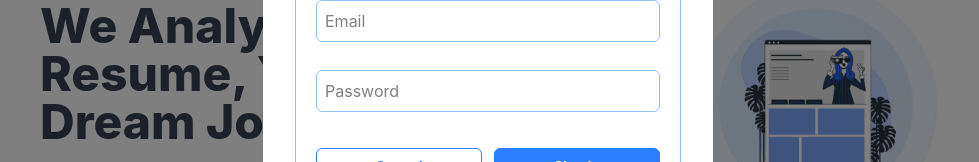
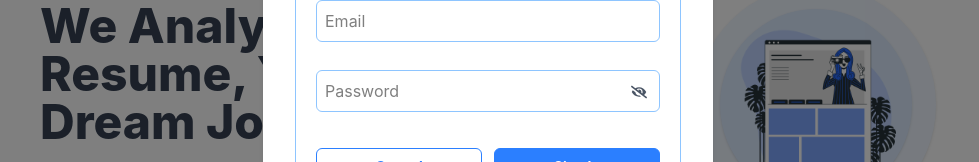
Before and after one commit to PurviMurkute/AI-ResumeAnalyzer, a React (Vite) app in the folder client/: page / in a window 1280 px wide. Both pictures are taken after a click on the button "Sign In". Shown: the part 315-477 px from the top of the page, without its empty margins (152-1131 px from the left). Built offline with nearby package versions, Linux system fonts and the light colour scheme.

Commit message:
feat(auth form): show and hide password implement

```diff
--- a/client/src/components/Input.jsx
+++ b/client/src/components/Input.jsx
@@ -1,13 +1,44 @@
-const Input = ({ type, placeholder, className, value, onChange, name }) => {
+import { FaEye } from "react-icons/fa";
+import { FaEyeSlash } from "react-icons/fa";
+
+const Input = ({
+  type,
+  placeholder,
+  className,
+  value,
+  onChange,
+  isPasswordInput,
+  passwordVisible,
+  setPasswordVisible,
+}) => {
   return (
+    <div
+      className={`border border-blue-300 focus:outline-none focus:ring-1 focus:ring-blue-400 rounded-md p-2 mb-3 w-full relative ${className || ""}`}
+    >
       <input
         type={type}
-      name={name}
         value={value}
         onChange={onChange}
         placeholder={placeholder}
-      className={`border border-blue-300 focus:outline-none focus:ring-1 focus:ring-blue-400 rounded-md p-2 mb-3 w-full ${className || ""}`}
+        className={`border-0 focus:outline-none w-full`}
       />
+      {isPasswordInput &&
+        (passwordVisible ? (
+          <FaEye
+            className="absolute right-3 top-1/3 text-gray-600 text-md cursor-pointer"
+            onClick={() => {
+              setPasswordVisible(false);
+            }}
+          />
+        ) : (
+          <FaEyeSlash
+            className="absolute right-3 top-1/3 text-gray-600 text-md cursor-pointer"
+            onClick={() => {
+              setPasswordVisible(true);
+            }}
+          />
+        ))}
+    </div>
   );
 };
 
--- a/client/src/components/SignIn.jsx
+++ b/client/src/components/SignIn.jsx
@@ -1,15 +1,38 @@
-import React from "react";
+import React, { useState } from "react";
 import Input from "./Input";
 import Modal from "./Modal";
 import Button from "./Button";
 
 const SignIn = ({ isSignInOpen, setIsSignInOpen, setIsSignUpOpen }) => {
+  const [signInFormData, setSignInFormData] = useState({
+    email: "",
+    password: "",
+  });
+
+  const [passVisible, setPassVisible] = useState(false);
   return (
     <Modal isOpen={isSignInOpen} onClose={() => setIsSignInOpen(false)}>
       <h2 className="text-2xl font-bold mb-4">Sign In</h2>
       <div className="border border-blue-300 rounded-md px-5 py-6 md:py-7 flex flex-col gap-4">
-        <Input type={"email"} placeholder={"Email"} />
-        <Input type={"password"} placeholder={"Password"} />
+        <Input
+          type={"email"}
+          placeholder={"Email"}
+          value={signInFormData.email}
+          onChange={(e) => {
+            setSignInFormData({ ...signInFormData, email: e.target.value });
+          }}
+        />
+        <Input
+          type={`${passVisible ? "text" : "password"}`}
+          placeholder={"Password"}
+          isPasswordInput={true}
+          passwordVisible={passVisible}
+          setPasswordVisible={setPassVisible}
+          value={signInFormData.password}
+          onChange={(e) => {
+            setSignInFormData({ ...signInFormData, password: e.target.value });
+          }}
+        />
         <div className="flex justify-center gap-3 items-center w-full mt-2">
           <Button
             text={"Cancel"}
--- a/client/src/components/SignUp.jsx
+++ b/client/src/components/SignUp.jsx
@@ -11,6 +11,8 @@ const SignUp = ({ isSignUpOpen, setIsSignUpOpen, setIsSignInOpen }) => {
     email: "",
     password: "",
   });
+
+  const [passwordVisible, setPasswordVisible] = useState(false);
 
   const register = useRegister();
 
@@ -36,7 +38,6 @@ const SignUp = ({ isSignUpOpen, setIsSignUpOpen, setIsSignInOpen }) => {
           type={"text"}
           placeholder={"Full Name"}
           value={formData.fullName}
-          name="fullName"
           onChange={(e) => {
             setFormData({ ...formData, fullName: e.target.value });
           }}
@@ -45,16 +46,17 @@ const SignUp = ({ isSignUpOpen, setIsSignUpOpen, setIsSignInOpen }) => {
           type={"email"}
           placeholder={"Email"}
           value={formData.email}
-          name="email"
           onChange={(e) => {
             setFormData({ ...formData, email: e.target.value });
           }}
         />
         <Input
-          type={"password"}
+          type={`${passwordVisible ? "text" : "password"}`}
           placeholder={"Password"}
           value={formData.password}
-          name="password"
+          isPasswordInput={true}
+          passwordVisible={passwordVisible}
+          setPasswordVisible={setPasswordVisible}
           onChange={(e) => {
             setFormData({ ...formData, password: e.target.value });
           }}
```
Lines whose indentation alone changed are shown as unchanged.
